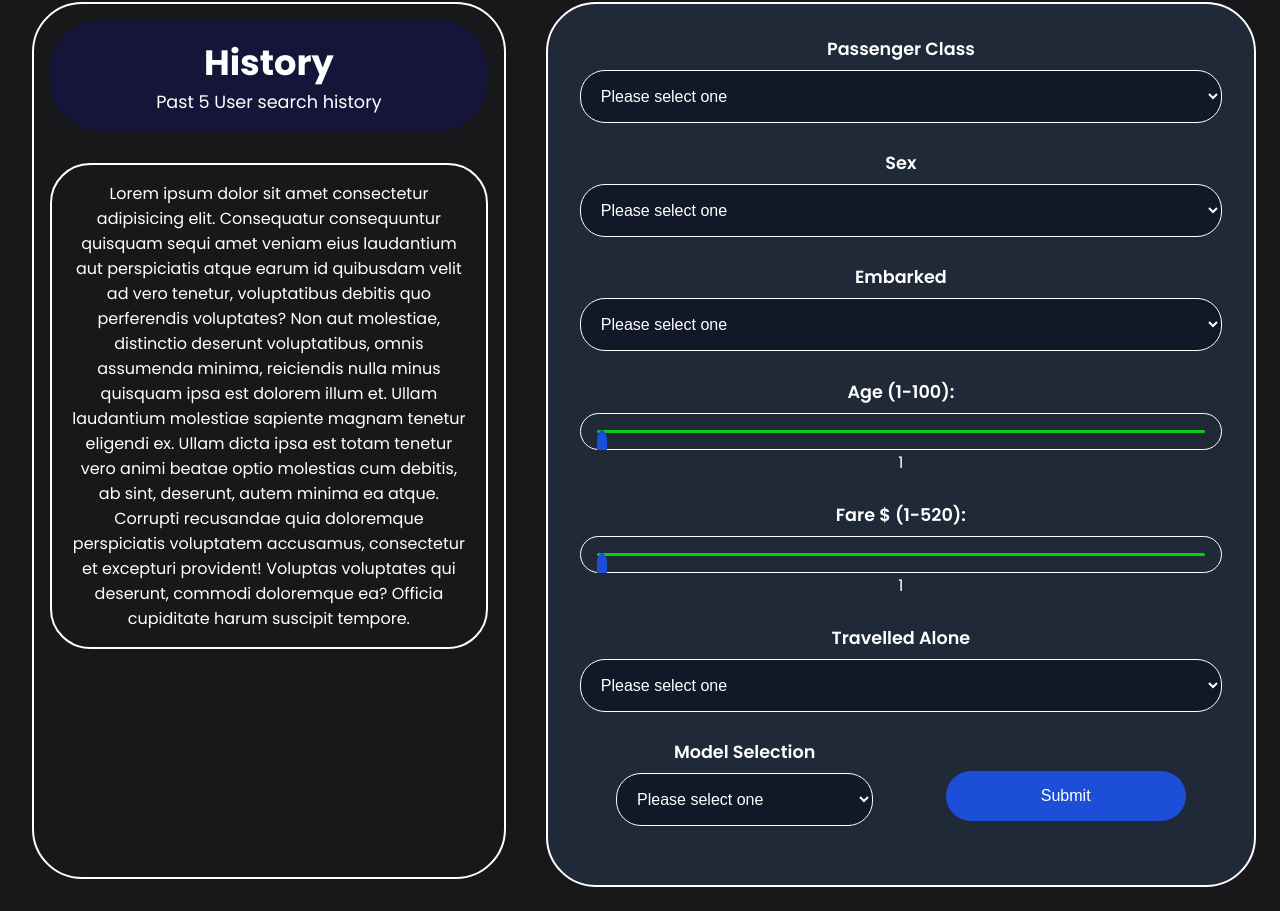
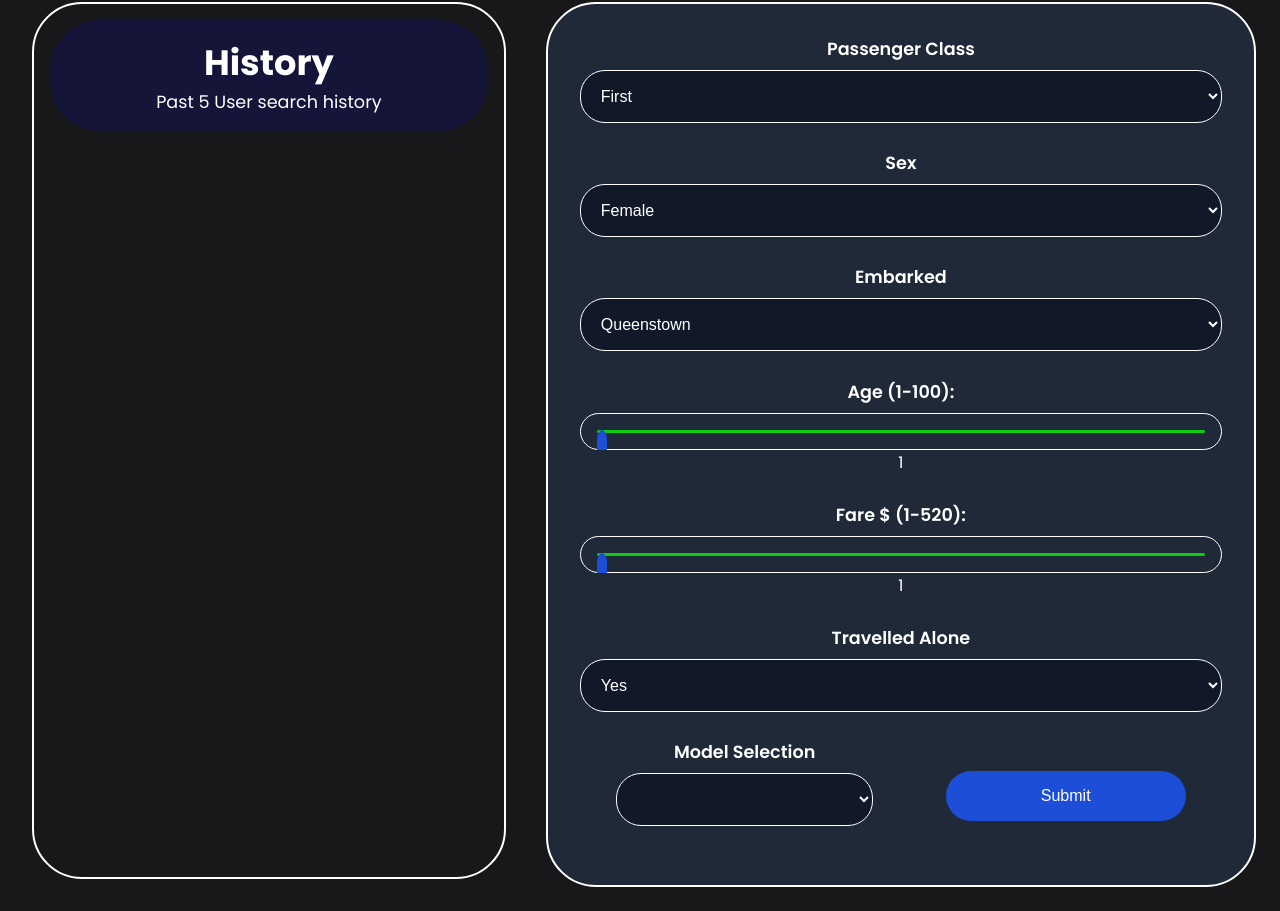
Before and after one commit to nemish493/SWE_Titanic_survial_model, a Vue app in the folder vue-frontend/: page /predict in a window 1280 px wide. Shown: the part 374-1285 px from the top of the page. Built offline with nearby package versions, Linux system fonts and the light colour scheme.

Commit message:
Backend connected and last 5 histories done

```diff
--- a/vue-frontend/src/components/PredictPage.vue
+++ b/vue-frontend/src/components/PredictPage.vue
@@ -24,19 +24,12 @@
           <h1>History</h1>
           <p>Past 5 User search history</p>
         </div>
-        <div class="display">
-          Lorem ipsum dolor sit amet consectetur adipisicing elit. Consequatur
-          consequuntur quisquam sequi amet veniam eius laudantium aut
-          perspiciatis atque earum id quibusdam velit ad vero tenetur,
-          voluptatibus debitis quo perferendis voluptates? Non aut molestiae,
-          distinctio deserunt voluptatibus, omnis assumenda minima, reiciendis
-          nulla minus quisquam ipsa est dolorem illum et. Ullam laudantium
-          molestiae sapiente magnam tenetur eligendi ex. Ullam dicta ipsa est
-          totam tenetur vero animi beatae optio molestias cum debitis, ab sint,
-          deserunt, autem minima ea atque. Corrupti recusandae quia doloremque
-          perspiciatis voluptatem accusamus, consectetur et excepturi provident!
-          Voluptas voluptates qui deserunt, commodi doloremque ea? Officia
-          cupiditate harum suscipit tempore.
+        <div class="display" v-if="history.length">
+          <div v-for="(entry, index) in history" :key="index">
+            <div>Passenger Class: {{ entry.pclass }} , Sex: {{ entry.sex }} , Age: {{ entry.age }} , Fare: {{ entry.fare }} , Travelled alone: {{ entry.traveled_alone }} , Embarked: {{ entry.embarked }} , Model: {{ entry.model }} , Result: {{ entry.result }}
+            </div>
+            <br>
+          </div>
         </div>
       </div>
       <div class="form">
@@ -84,10 +77,10 @@
 
           <div class="form-group">
             <label for="dropdown5">Travelled Alone</label>
-            <select id="dropdown5" v-model="dropdown1" required>
+            <select id="dropdown5" v-model="dropdown5" required>
               <option disabled value="">Please select one</option>
-              <option value="0">Yes</option>
-              <option value="1">No</option>
+              <option value="1">Yes</option>
+              <option value="0">No</option>
             </select>
           </div>
 
@@ -112,8 +105,13 @@
 
           </div>
 
+          <div v-if="result !== null">
+          <h3>Result:</h3>
+          <span >{{ ans }}</span>
+         </div>
+        </form>
 
-        </form>
+
 
       </div>
     </main>
@@ -126,42 +124,58 @@ import axios from "axios";
 export default {
   data() {
     return {
-      dropdown1: "",
-      dropdown2: "",
-      dropdown3: "",
-      dropdown4: "",
-      dropdown5: "",
+      dropdown1: 1,
+      dropdown2: 1,
+      dropdown3: 1,
+      dropdown4: 1,
+      dropdown5: 1,
       slider1: 1,
       slider2: 1,
-
+      result: null,
+      ans:null,
+      history:[],
+      current:{}
     };
   },
   methods: {
     async submitForm() {
       try {
         const response = await axios.post(`http://127.0.0.1:8080/surv_or_not/${this.dropdown4}`, {
-          pclass: this.dropdown1,
-          sex: this.dropdown2,
-          age: this.slider1,
-          fare: this.slider2,
-          traveled_alone: this.dropdown5,
-          embarked: this.dropdown3,
+          "pclass": this.dropdown1,
+          "sex": this.dropdown2,
+          "age": this.slider1,
+          "fare": this.slider2,
+          "traveled_alone": this.dropdown5,
+          "embarked": this.dropdown3,
 
 
 
+        });
+        this.result = response.data["survived"];
+        console.log(this.result);
+        if (this.result){
+          this.ans="The passenger will survive."
+        }
+        else{
+          this.ans="The passenger will not survive."
+        }
 
+        this.current= {
+          "pclass": this.dropdown1,
+          "sex": this.dropdown2,
+          "age": this.slider1,
+          "fare": this.slider2,
+          "traveled_alone": this.dropdown5,
+          "embarked": this.dropdown3,
+          "model":this.dropdown4,
+          "result": this.ans
 
-          // xyz : {
-          // "pclass": pclass,
-          // "sex": sex,
-          // "age": age,
-          // "fare": fare,
-          // "traveled_alone": traveled_alone,
-          // "embarked": embarked
-          // }
+        }
+        this.history.unshift(this.current)
+        if (this.history.length > 5) {
+          this.history.pop();
+        }
 
-        });
-        console.log(response.data);
       } catch (error) {
         console.error("Error submitting form:", error);
       }
```
Also changed, not shown: 59 other files (tests, documents, lock files or other folders).
